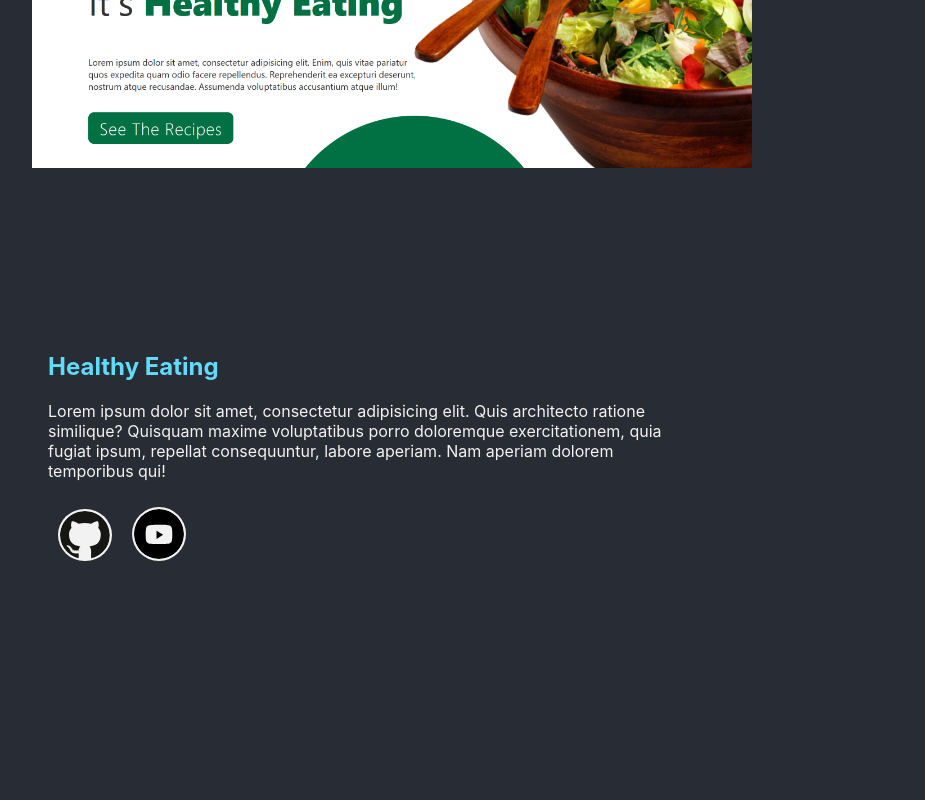
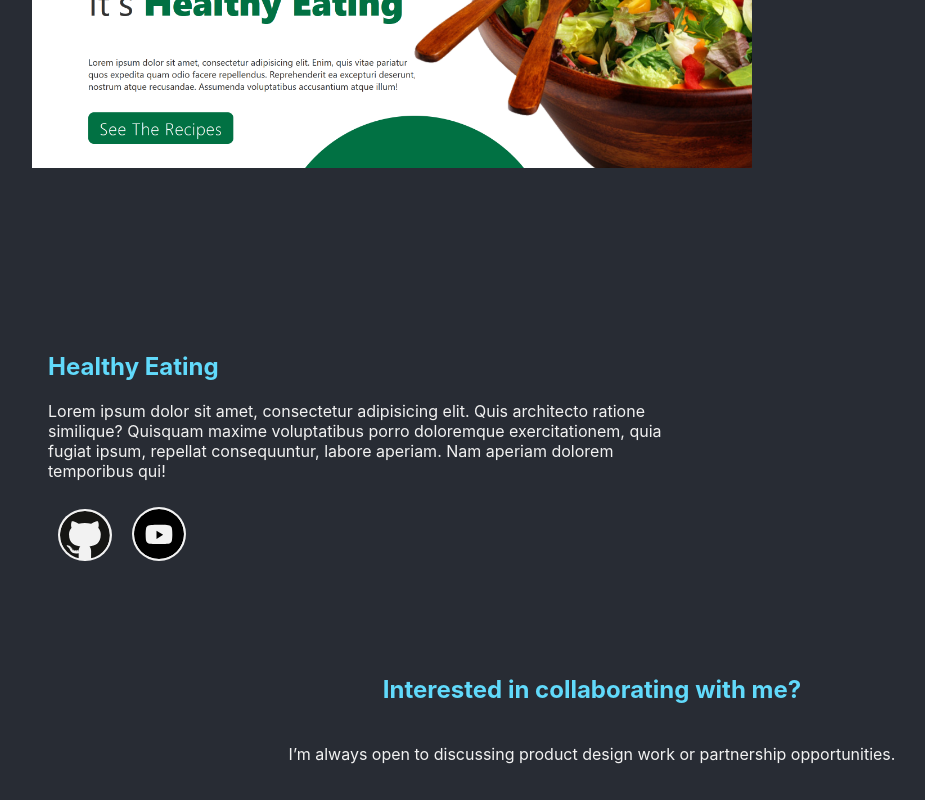
Before and after one commit to sergio-jc/my_profile, a React (Vite) app: page / in a window 1280 px wide. Shown: the part 4407-5207 px from the top of the page, without its empty margins (48-973 px from the left). Before the commit the page ends 4982 px from the top, so only its background shows below. Built offline with nearby package versions, Linux system fonts and the light colour scheme.

Commit message:
add question protfile

```diff
--- a/src/components/Portfolio/index.tsx
+++ b/src/components/Portfolio/index.tsx
@@ -65,6 +65,17 @@ const Portfolio = () => {
           </div>
         </div>
       </div>
+      <div className="portfolio_proyect_question">
+        <div>
+          <div className="portfolio_proyect_question">
+            <h2>Interested in collaborating with me?</h2>
+          </div>
+          <p>
+            I’m always open to discussing product design work or partnership
+            opportunities.
+          </p>
+        </div>
+      </div>
     </div>
   );
 };
--- a/src/css/Portfolio.css
+++ b/src/css/Portfolio.css
@@ -45,3 +45,15 @@
     background-color: var(--main-blue-link);
     transform: scale(0.90);
 }
+
+.portfolio_proyect_question {
+    display: flex;
+    justify-content: center;
+    color: var(--main-back-ground-second);
+    margin-top: 40px;
+    margin-bottom: 20px;
+}
+
+.portfolio_proyect_question h2 {
+    color: var(--main-blue-link);
+}
```
